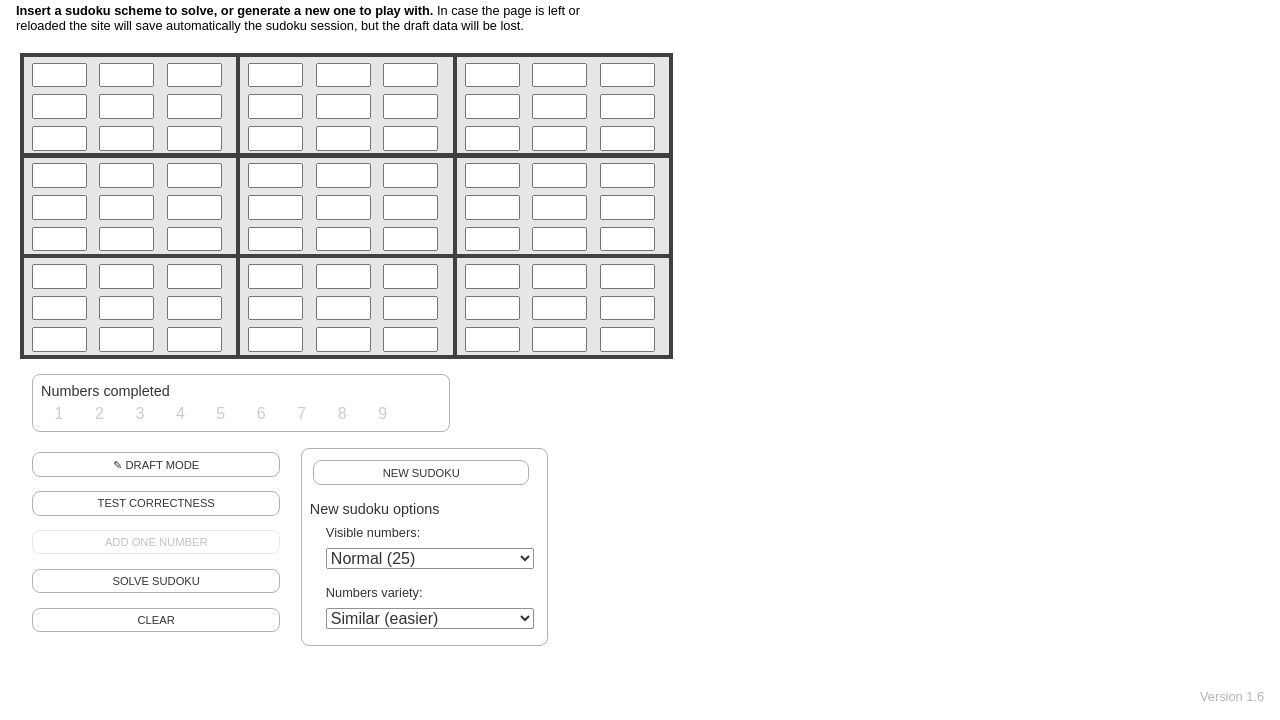
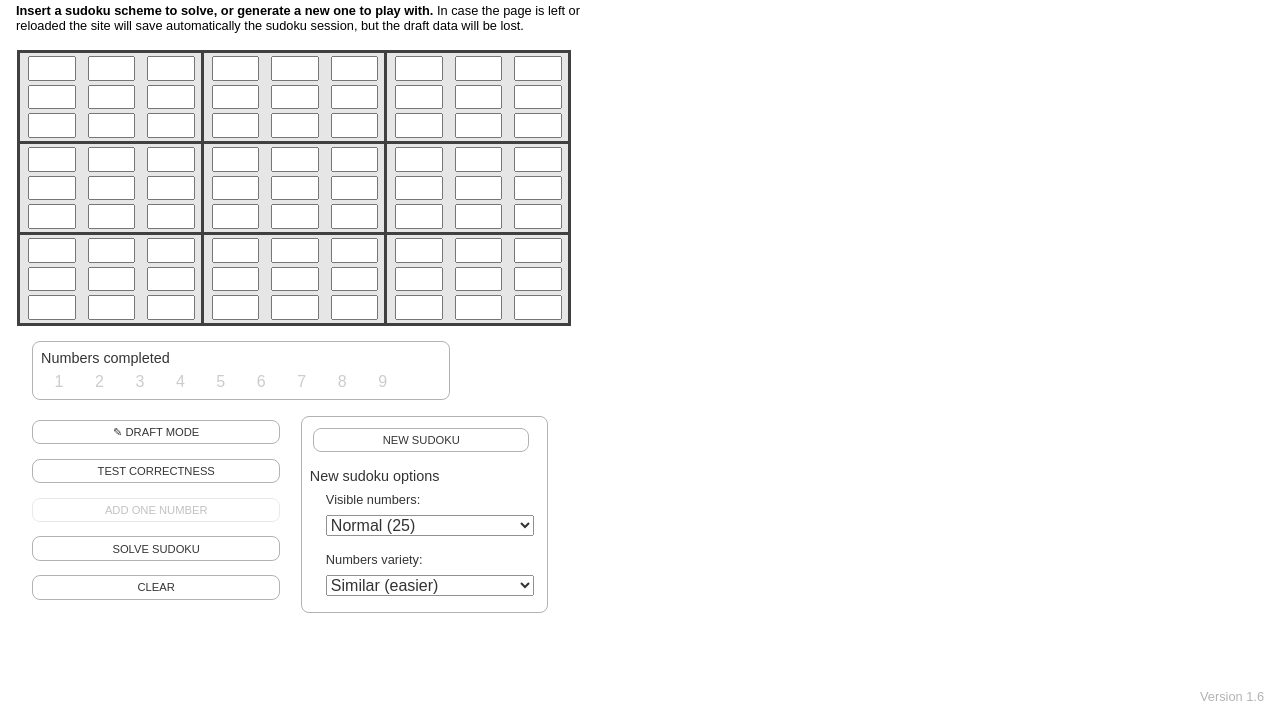
Before and after one commit to EmanueleUniroma2/sudoku, a plain HTML site: page index.html in a window 1280 px wide. Shown: the part 80-800 px from the top of the page. Drawn offline with Linux system fonts and the light colour scheme.

Commit message:
gen all update

```diff
--- a/index.html
+++ b/index.html
@@ -850,11 +850,15 @@
 
 			function resize(){
 				let t = document.getElementById("main_table_wrap");
+				t.style.fontSize = "1.1rem";
+
+				/*
 				if(window.innerWidth < 600){
 					t.style.fontSize = "1.1rem";
 				}else{
 					t.style.fontSize = "1.3rem";
 				}
+				*/
 			}
 
 			function showPaperMode(){
@@ -1089,7 +1093,7 @@
 						margin-top: 0;
           }
           .sudoku-cell{
-						width: 7vw;
+						width: 6.5vw;
 				    max-width: 2.5em;
 				    padding: 0;
 				    padding-left: 0.4vw;
@@ -1162,7 +1166,6 @@
 					.inner_table{
 						border: 0.2em solid rgb(64, 64, 64);
 				    margin: -0.2em;
-						padding-right: 0.4em;
 					}
 					.options_wrapper{
 				    padding: 0.5rem;
```
